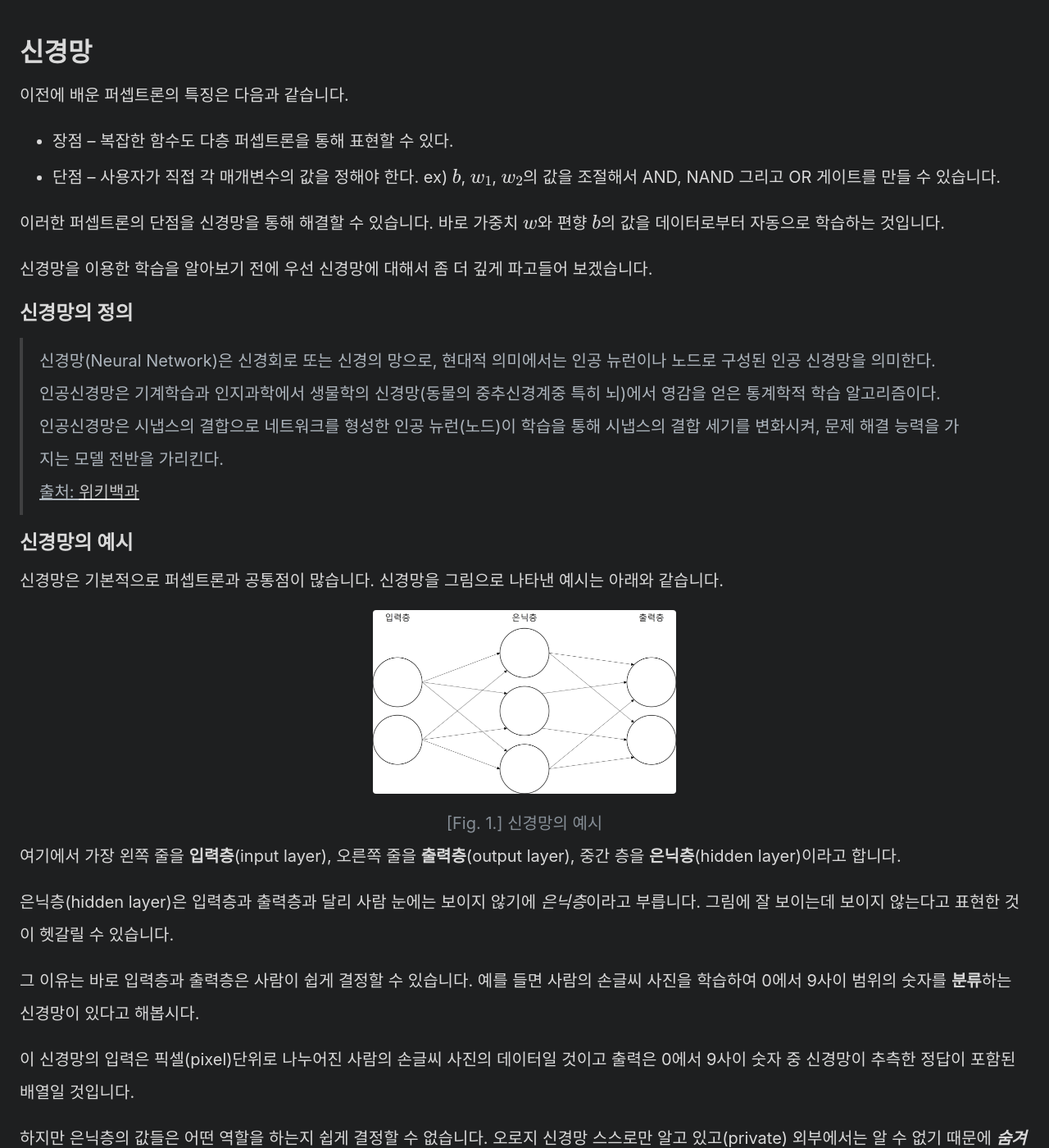
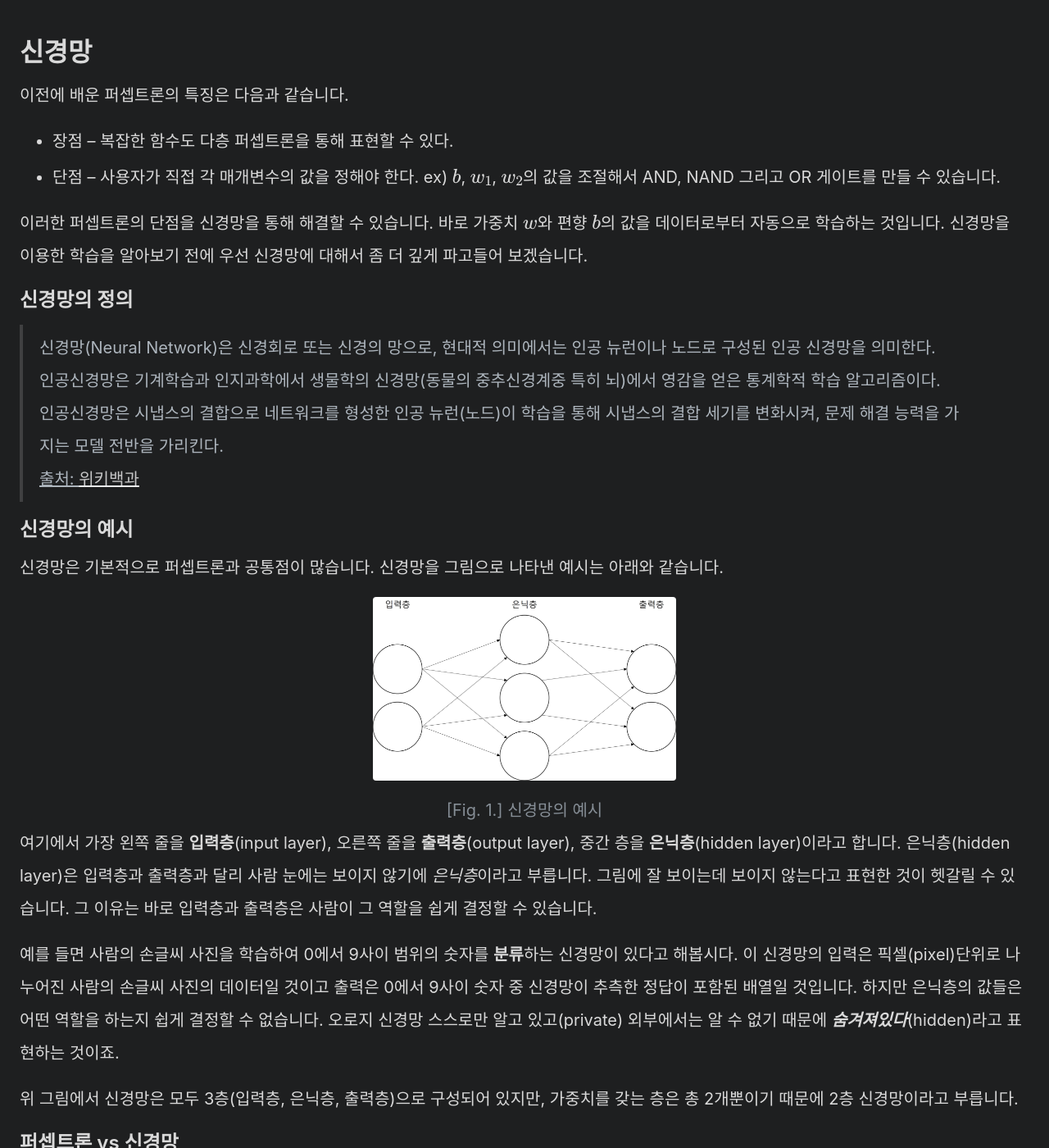
Before and after one commit to mngupark/mngupark.github.io, a Jekyll site: the page built from _posts/study/machine learning/deep learning/2023-01-02-neural-network-1.md, in a window 1280 px wide and 1400 px high, scrolled down 209 px. Shown: the whole window at 82% size. Built offline with Jekyll 4.4.1, drawn with Linux system fonts in a browser that asks for light colours; formulas are drawn with MathJax 3; some of the changed text lies outside the part shown.

Commit message:
remove unnecessary spaces of each line

```diff
--- a/_posts/study/machine learning/deep learning/2023-01-02-neural-network-1.md
+++ b/_posts/study/machine learning/deep learning/2023-01-02-neural-network-1.md
@@ -14,7 +14,6 @@ post-order: 3
 -- 사용자가 직접 각 매개변수의 값을 정해야 한다. ex) $b$, $w_1$, $w_2$의 값을 조절해서 AND, NAND 그리고 OR 게이트를 만들 수 있습니다.
 
 이러한 퍼셉트론의 단점을 신경망을 통해 해결할 수 있습니다. 바로 가중치 $w$와 편향 $b$의 값을 데이터로부터 자동으로 학습하는 것입니다.
-
 신경망을 이용한 학습을 알아보기 전에 우선 신경망에 대해서 좀 더 깊게 파고들어 보겠습니다.
 
 ## 신경망의 정의
@@ -37,14 +36,10 @@ post-order: 3
 </figure>
 
 여기에서 가장 왼쪽 줄을 **입력층**(input layer), 오른쪽 줄을 **출력층**(output layer), 중간 층을 **은닉층**(hidden layer)이라고 합니다.
+은닉층(hidden layer)은 입력층과 출력층과 달리 사람 눈에는 보이지 않기에 *은닉층*이라고 부릅니다. 그림에 잘 보이는데 보이지 않는다고 표현한 것이 헷갈릴 수 있습니다.
+그 이유는 바로 입력층과 출력층은 사람이 그 역할을 쉽게 결정할 수 있습니다.
 
-은닉층(hidden layer)은 입력층과 출력층과 달리 사람 눈에는 보이지 않기에 *은닉층*이라고 부릅니다. 그림에 잘 보이는데 보이지 않는다고 표현한 것이 헷갈릴 수 있습니다.
-
-그 이유는 바로 입력층과 출력층은 사람이 쉽게 결정할 수 있습니다. 예를 들면 사람의 손글씨 사진을 학습하여 0에서 9사이 범위의 숫자를 **분류**하는 신경망이 있다고 해봅시다.
-
-이 신경망의 입력은 픽셀(pixel)단위로 나누어진 사람의 손글씨 사진의 데이터일 것이고 출력은 0에서 9사이 숫자 중 신경망이 추측한 정답이 포함된 배열일 것입니다.
-
-하지만 은닉층의 값들은 어떤 역할을 하는지 쉽게 결정할 수 없습니다. 오로지 신경망 스스로만 알고 있고(private) 외부에서는 알 수 없기 때문에 ***숨겨져있다***(hidden)라고 표현하는 것이죠.
+예를 들면 사람의 손글씨 사진을 학습하여 0에서 9사이 범위의 숫자를 **분류**하는 신경망이 있다고 해봅시다. 이 신경망의 입력은 픽셀(pixel)단위로 나누어진 사람의 손글씨 사진의 데이터일 것이고 출력은 0에서 9사이 숫자 중 신경망이 추측한 정답이 포함된 배열일 것입니다. 하지만 은닉층의 값들은 어떤 역할을 하는지 쉽게 결정할 수 없습니다. 오로지 신경망 스스로만 알고 있고(private) 외부에서는 알 수 없기 때문에 ***숨겨져있다***(hidden)라고 표현하는 것이죠.
 
 위 그림에서 신경망은 모두 3층(입력층, 은닉층, 출력층)으로 구성되어 있지만, 가중치를 갖는 층은 총 2개뿐이기 때문에 2층 신경망이라고 부릅니다.
 
@@ -80,9 +75,7 @@ $$
 </figure>
 
 위의 그림은 이전의 퍼셉트론에 입력이 $1$이고 가중치가 $b$인 뉴런을 새로 추가한 그림입니다. 편향 $b$에 대한 입력 신호는 항상 1로 고정되어 있기에 회색으로 구분했습니다.
-
 따라서 위의 퍼셉트론에는 $x_1, x_2, 1$이라는 3개의 신호가 입력되고 가중치가 각각 곱해진 뒤 그 값들의 합이 0을 넘으면 1이, 그렇지 않으면 0이라는 $y$가 출력됩니다.
-
 이러한 퍼셉트론을 수식으로 간결하게 표현하면 아래와 같습니다.
 
 $$
@@ -94,11 +87,9 @@ h(x)=\begin{cases}
 $$
 
 여기서 $h(x)$는 $x$라는 입력이 들어오면 그 값이 0을 넘으면 1을 출력하고 그렇지 않으면 0을 출력하는 하나의 함수입니다. 이처럼 입력 신호의 총합을 출력 신호로 변환하는 함수를 **활성화 함수**(activation function)이라고 합니다.
-
 <mark>활성화</mark>라는 이름이 말해주듯이 활성화 함수는 입력 신호의 총합이 출력 뉴런의 활성화를 일으키는지 결정하는 역할을 합니다.
 
 이런 과정을 두 단계로 나눠서 생각해보겠습니다. 가중치와 입력 신호가 각각 곱해진 총합을 $a$라 하고, 그 합을 활성화 함수 $h(x)$에 입력해서 결과를 확인하는 것입니다.
-
 이런 활성화 함수의 처리 과정을 식과 그림으로 나타내면 아래와 같습니다.
 
 ### 활성화 함수의 처리 과정
```
Also changed, not shown: _posts/study/machine learning/deep learning/2022-12-26-perceptron-1.md (+1 -10 lines), _posts/study/machine learning/deep learning/2022-12-30-perceptron-2.md (+0 -8 lines).
